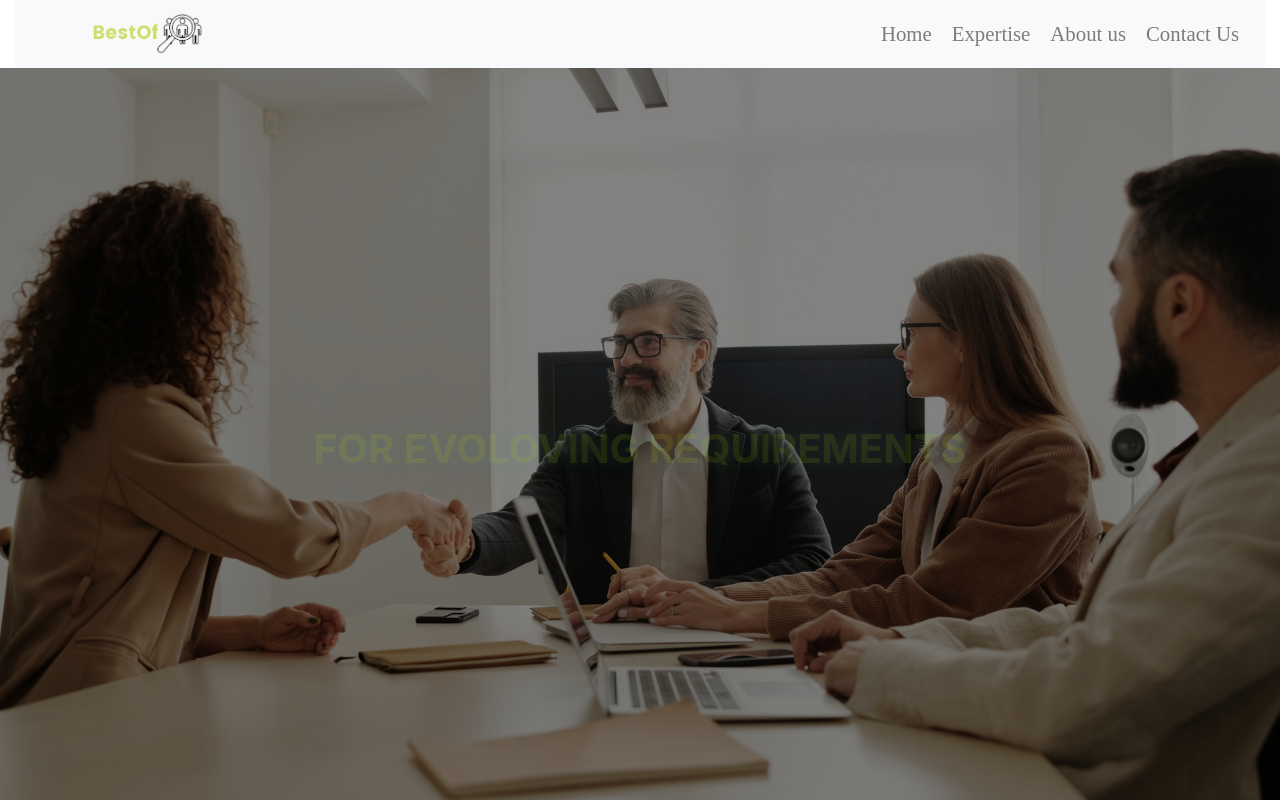
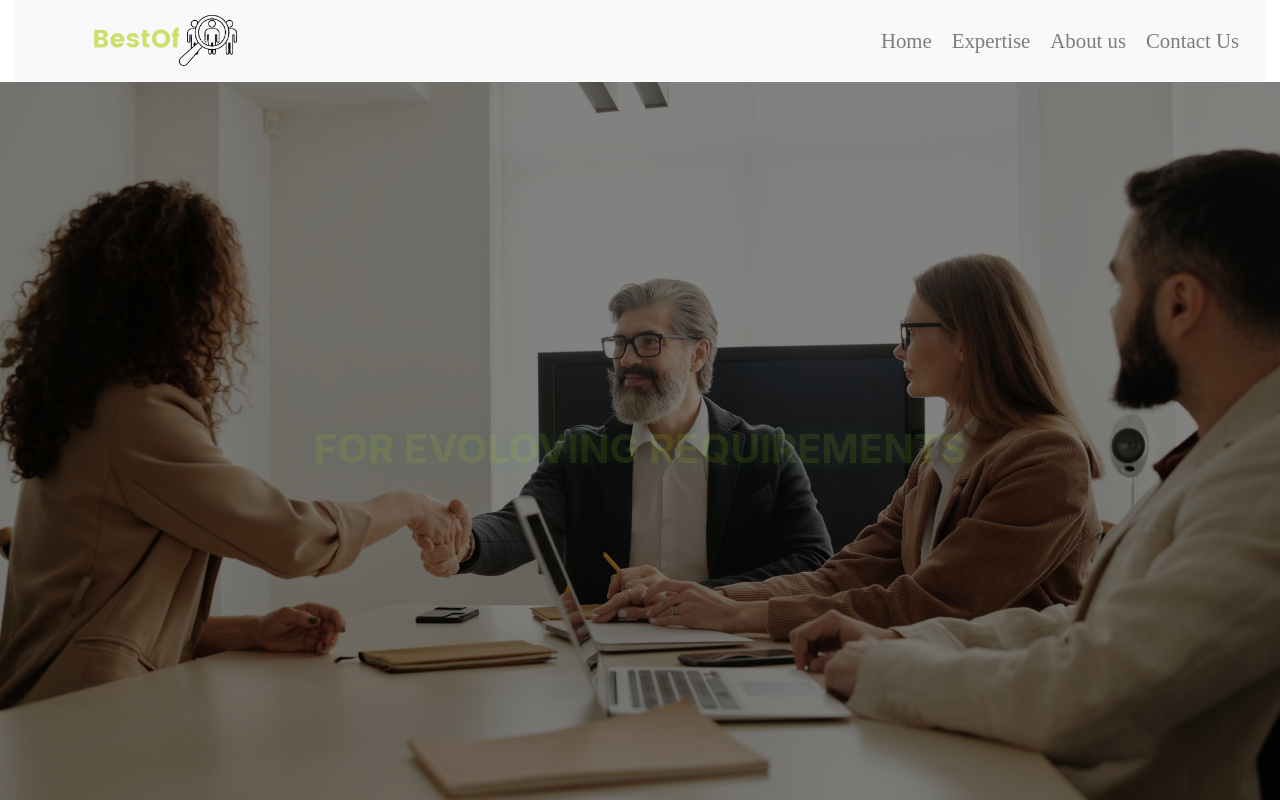
Before and after one commit to TheFoxyWebForge/RECRUIT, a plain HTML site: page index.html in a window 1280 px wide. Shown: the top 800 px of the page. Drawn offline with nearby package versions, Linux system fonts and the light colour scheme.

Commit message:
5th commit

```diff
--- a/main.css
+++ b/main.css
@@ -45,9 +45,10 @@
 
       }
       .logo{
-        width:45%;
+      	width: min(40vw, 150px);
 
       }
+
       .nav-link{
         font-size: 1.3rem;
         font-family: Montserrat;
```
